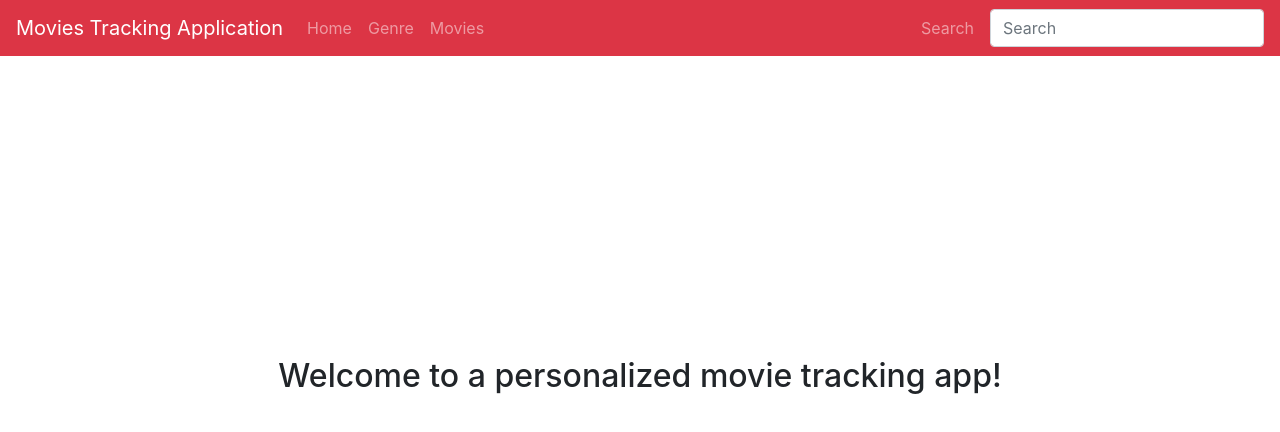
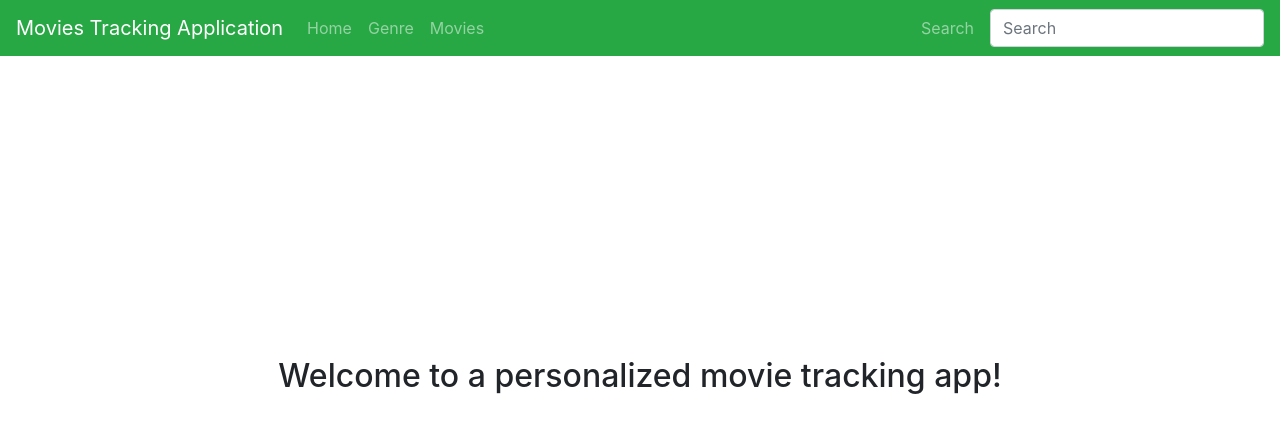
Before and after one commit to Keenal/Movies, a React (Create React App) app in the folder app/: page / in a window 1280 px wide. Shown: the top 432 px of the page. Built offline with nearby package versions, Linux system fonts and the light colour scheme.

Commit message:
update appnav

```diff
--- a/app/src/AppNav.js
+++ b/app/src/AppNav.js
@@ -20,7 +20,7 @@ const AppNav = (props) => {
 
   return (
     <div>
-      <Navbar color="danger" dark expand="md">
+      <Navbar color="success" dark expand="md">
         <NavbarBrand href="/">Movies Tracking Application</NavbarBrand>
         <NavbarToggler onClick={toggle} />
         <Collapse isOpen={isOpen} navbar>
```
Also changed, not shown: 1 other file (tests, documents, lock files or other folders).
